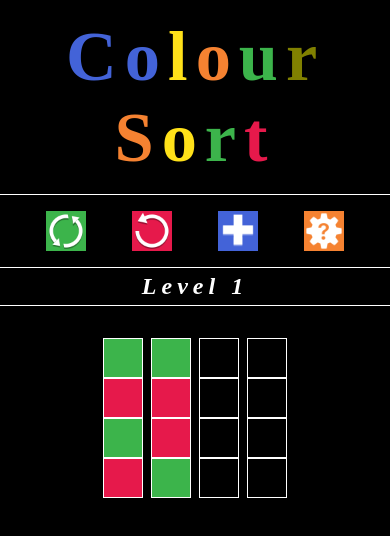
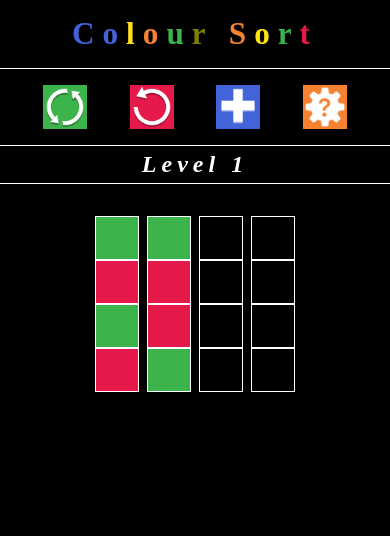
Before and after one commit to davep33l/colour-sort, a plain HTML site: page index.html in a window 390 px wide. Drawn offline with Linux system fonts and the light colour scheme; a web font is replaced by a local one.

Commit message:
Add media queries
This commit adds media queries for different devices sizes and adjust
some elements within the html file.

```diff
--- a/assets/css/style.css
+++ b/assets/css/style.css
@@ -2,7 +2,7 @@
 
 /* Custom Variables to change block dimensions */
 :root {
-    --block-dimensions: 40px;
+    --block-dimensions: 30px;
 }
 
 /* Global reset to enable consistency across browsers */
@@ -16,6 +16,15 @@ body {
     color: white;
     background-color: black;
     font-family: "Rubik Doodle Shadow";
+    min-height: 100dvh;
+    display: flex;
+    flex-direction: column;
+}
+
+main {
+    display: flex;
+    flex-direction: column;
+    flex: 1 0 auto;
 }
 
 /* Title Section Styles */
@@ -23,6 +32,7 @@ body {
     margin-block: 1rem;
     text-align: center;
     font-size: 220%;
+    font-size: clamp(.9rem, 4vw, 2.8rem);
     letter-spacing: .5rem;
     display: flex;
     justify-content: center;
@@ -120,7 +130,7 @@ body {
     font-family: monospace;
     padding: 1rem;
     overflow: auto;
-    padding-bottom: 5rem;
+    padding-bottom: 15rem;
     max-width: 600px;
 }
 
@@ -229,3 +239,46 @@ body {
 .olive {
     color: #808000;
 }
+
+/* Media queries */
+@media screen and (min-width:360px) {
+    :root {
+        --block-dimensions: 40px;
+    }
+}
+
+@media screen and (min-width:390px) {
+    :root {
+        --block-dimensions: 44px;
+    }
+}
+
+@media screen and (min-width:414px) {
+    :root {
+        --block-dimensions: 46px;
+    }
+
+    .stack-section {
+        max-width: 414px;
+        align-self: center;
+    }
+}
+
+@media screen and (min-width:768px) {
+    :root {
+        /* keep this */
+        --block-dimensions: 50px;
+    }
+
+    .stack-section {
+        max-width: 500px;
+        align-self: center;
+    }
+}
+
+@media screen and (min-width:1024px) {
+    :root {
+        /* keep this */
+        --block-dimensions: 60px;
+    }
+}
--- a/index.html
+++ b/index.html
@@ -25,6 +25,13 @@
 
 <body>
 
+    <!-- Title section -->
+    <header id="title-section" class="title-section">
+        <h1 id="heading" class="title-section__title">Colour Sort</h1>
+    </header>
+
+    <!-- Main Game Section -->
+    <main>
         <!-- How to play Modal -->
         <div class="flex">
             <section id="how-to-modal" class="how-to-modal">
@@ -78,15 +85,6 @@
             </section>
         </div>
 
-
-    <!-- Title section -->
-    <header id="title-section" class="title-section">
-        <h1 id="heading" class="title-section__title">Colour Sort</h1>
-    </header>
-
-    <!-- Main Game Section -->
-    <main id="game-section" class="game-section">
-
         <!-- Action Buttons section -->
         <!-- As there isn't a need for a heading, a div was used instead of section -->
         <div id="action-section" class="action-section">
@@ -107,6 +105,7 @@
         <!-- As there isn't a need for a heading, a div was used instead of section -->
         <div id="stack-section" class="stack-section">
         </div>
+
     </main>
 
     <script src="assets/javascript/script.js" type="module"></script>
```
Lines whose indentation alone changed are shown as unchanged.
